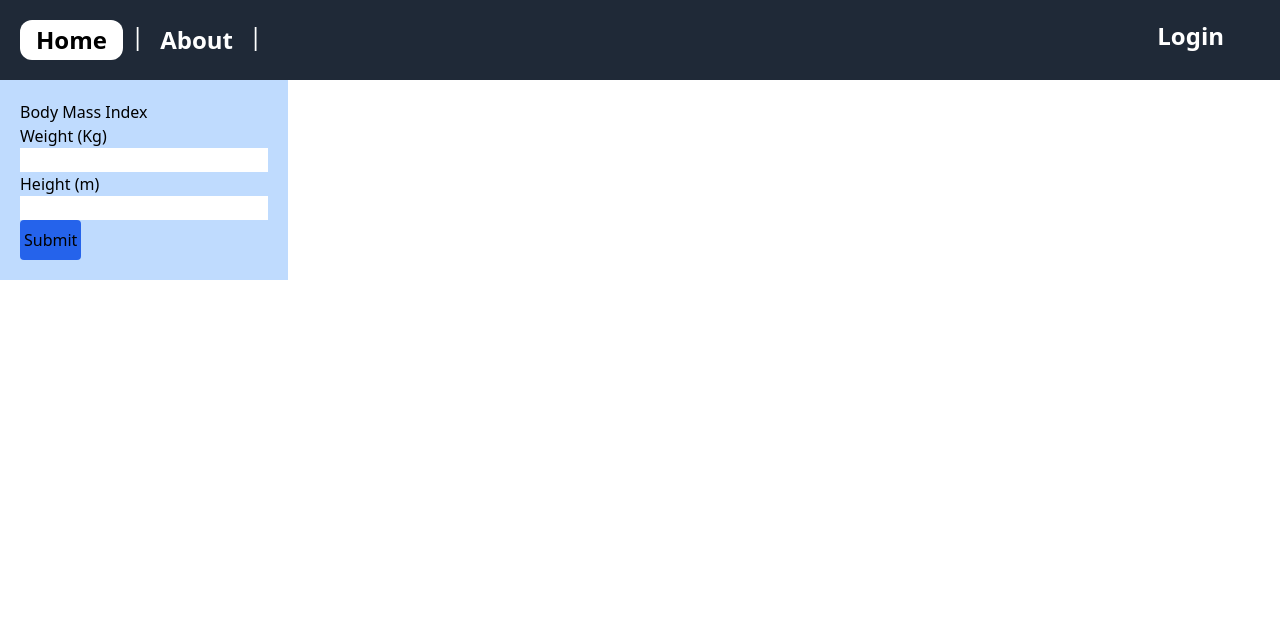
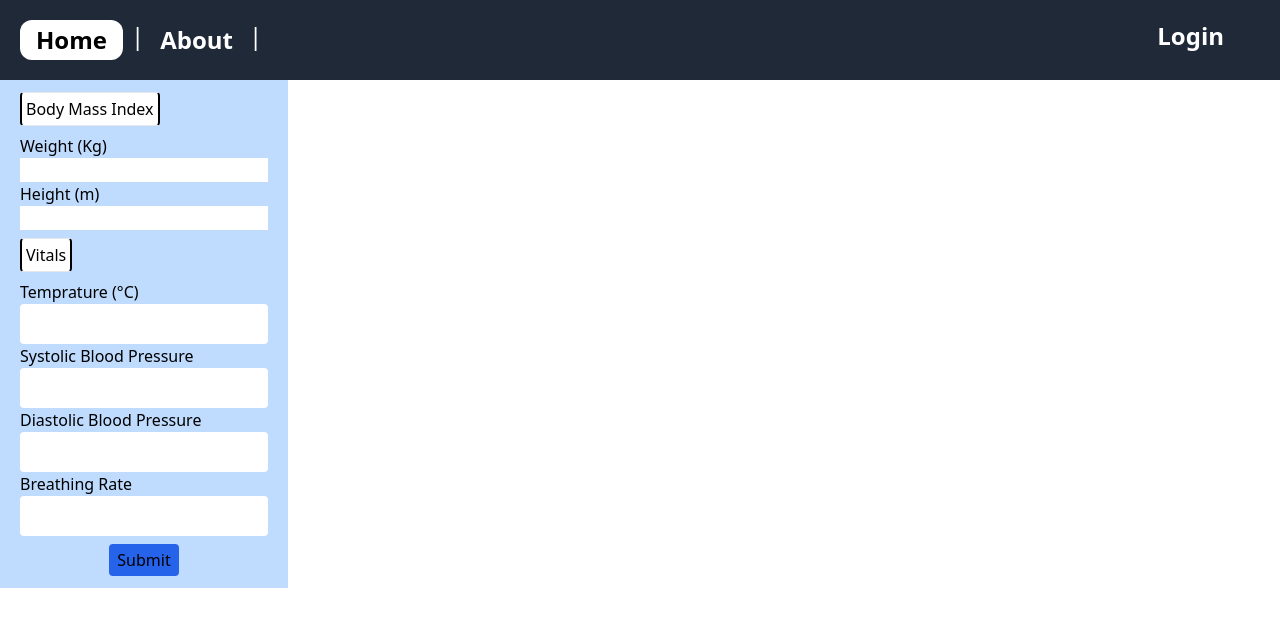
Before and after one commit to AkumuJey/healthbio, a Vue app: page / in a window 1280 px wide. Shown: the top 626 px of the page. Built offline with nearby package versions, Linux system fonts and the light colour scheme.

Commit message:
Patient Vitals entry

```diff
--- a/src/views/HomeView.vue
+++ b/src/views/HomeView.vue
@@ -1,15 +1,26 @@
 <template>
  <div class="w-full h-full">
-    <div class="bg-blue-200 w-72 p-5" @submit.prevent="bodyMassIndex">
-        <form>
-            <fieldset>
-                <legend>Body Mass Index</legend>
-                <label for="weight">Weight (Kg)</label>
-                <input type="number" name="weight" id="weight" v-model="weight" min="30" max="350" step="0.1" class="w-full" required>
-                <label for="height">Height (m)</label>
-                <input type="number" name="height" min="0.6" max="2.5" step="0.1" id="weight" v-model="height" class="w-full" required>
+    <div class="bg-blue-200 w-72 p-3" @submit.prevent="bodyMassIndex">
+        <form class="">
+            <fieldset class="p-2">
+                <legend class="top-0 left-40 border border-l-2 border-l-black border-r-2 border-r-black p-1 bg-white rounded">Body Mass Index</legend>
+                    <label for="weight">Weight (Kg)</label>
+                    <input type="number" name="weight" id="weight" v-model="weight" min="30" max="350" step="0.1" required class="w-full">
+                    <label for="height">Height (m)</label>
+                    <input type="number" name="height" min="0.6" max="2.5" step="0.01" id="height" v-model="height"  required class="w-full">
             </fieldset>
-            <input type="submit" :value="fBmi" class="bg-blue-600 py-2 px-1 rounded">
+            <fieldset class="p-2">
+                <legend class="top-0 left-40 border border-l-2 border-l-black border-r-2 border-r-black p-1 bg-white rounded">Vitals</legend>
+                    <label class="" for="temp">Temprature (°C)</label>
+                    <input type="number" name="temp" id="temp" v-model="temp" min="30" max="45" step="0.1" required class="w-full p-2 rounded">
+                    <label class="" for="systolic">Systolic Blood Pressure</label>
+                    <input type="number" name="systolic" min="40" max="250" step="10" id="systolic" v-model="systolic"  required class="w-full p-2 rounded">
+                    <label class="" for="diastolic">Diastolic Blood Pressure</label>
+                    <input type="number" name="diastolic" min="30" max="150" step="10" id="diastolic" v-model="diastolic"  required class="w-full p-2 rounded">
+                    <label class="" for="breathingRate">Breathing Rate</label>
+                    <input type="number" name="breathingRate" min="30" max="150" step="10" id="breathingRate" v-model="breathingRate"  required class="w-full p-2 rounded">
+            </fieldset>
+            <input type="submit" :value="fBmi" class="bg-blue-600 py-1 px-2 rounded block mx-auto">
         </form>
     </div>
     <div v-if="patientDetails">
@@ -29,6 +40,7 @@ const patientDetails = ref(false)
 const weight = ref(null)
 const height = ref(null)
 
+
 const BMI = ref(0)
 
 
```
